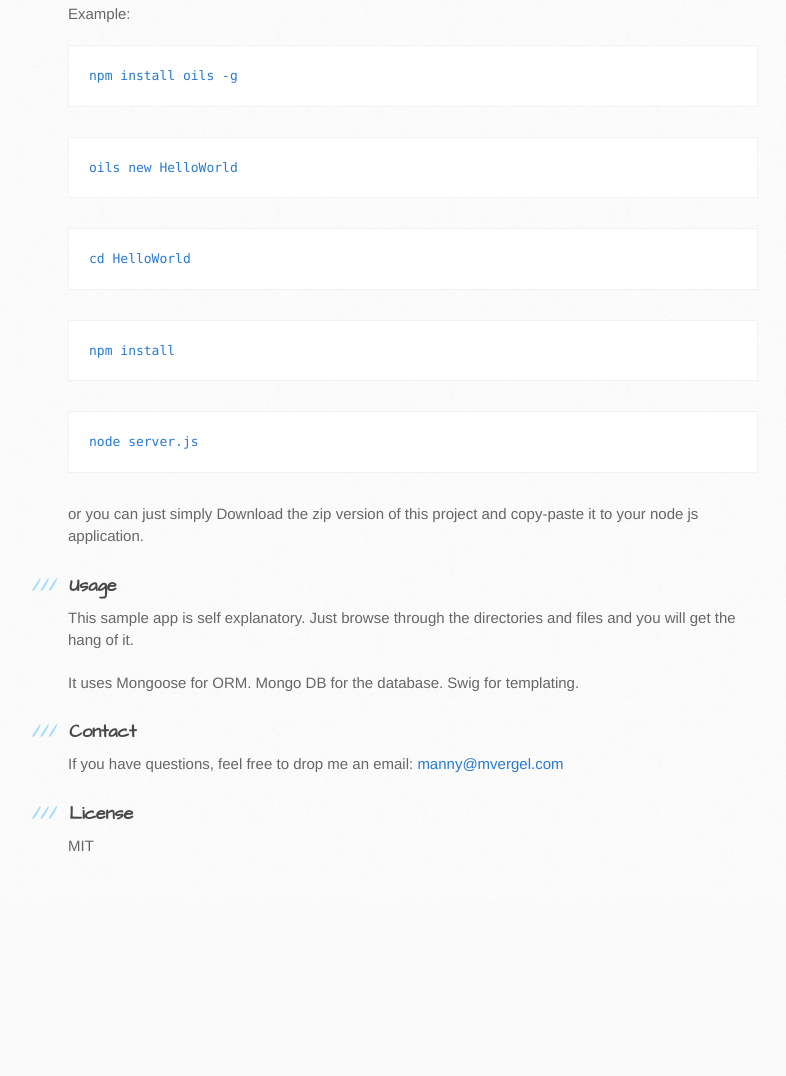
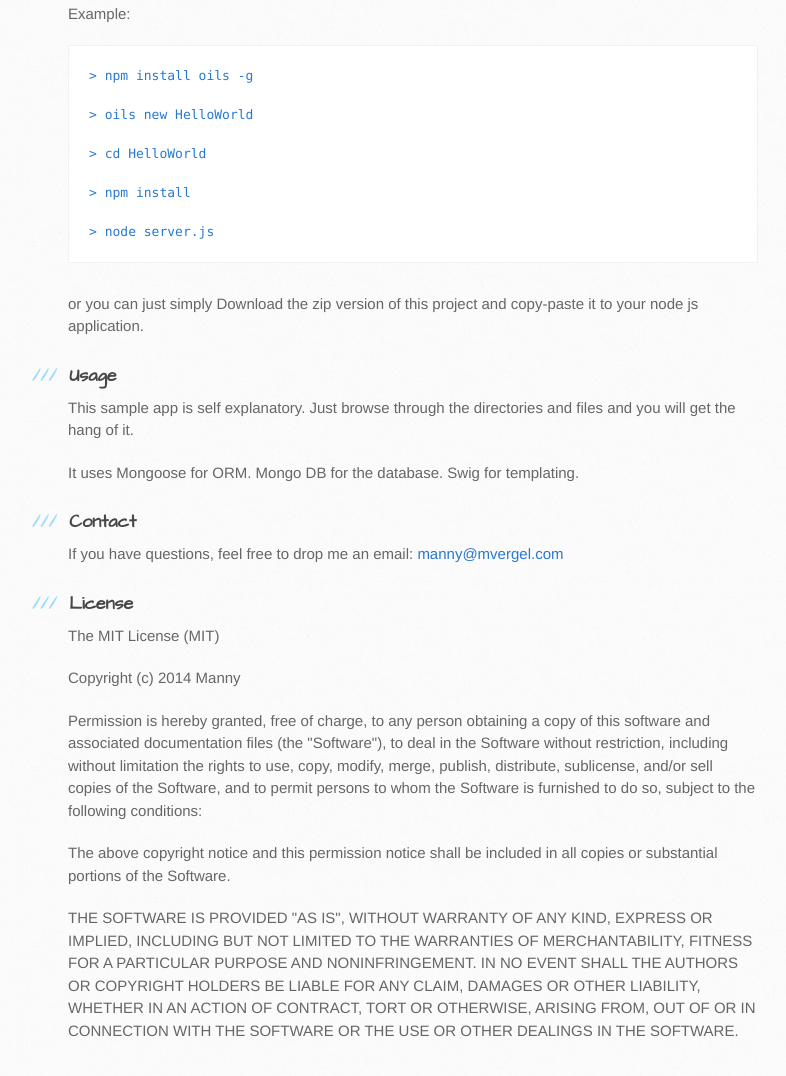
Before and after one commit to mannyvergel/oils-js, a plain HTML site: page index.html in a window 1280 px wide. Shown: the part 916-1992 px from the top of the page, without its empty margins (102-888 px from the left). Before the commit the page ends 1816 px from the top, so only its background shows below. Drawn offline with Linux system fonts and the light colour scheme.

```diff
--- a/index.html
+++ b/index.html
@@ -29,12 +29,12 @@
       <div class="inner clearfix">
         <section id="main-content">
           <h1>
-<a name="oils-js" class="anchor" href="#oils-js"><span class="octicon octicon-link"></span></a>Oils js</h1>
+<a name="oils" class="anchor" href="#oils"><span class="octicon octicon-link"></span></a>oils</h1>
 
 <h3>
-<a name="oils-js-1" class="anchor" href="#oils-js-1"><span class="octicon octicon-link"></span></a>Oils js</h3>
+<a name="oils-js" class="anchor" href="#oils-js"><span class="octicon octicon-link"></span></a>Oils JS</h3>
 
-<p>Oils is a framework built on top of Express framework. It's very flexible and very simple to use, you'll love it! </p>
+<p>Oils is a web framework built on top of Express framework. It's very flexible and very simple to use, you'll love it! </p>
 
 <p>It is primarily used to create Openshift Node JS Applications. You can also use this for other projects as the variable dependencies are just very few and are all in the configuration file.</p>
 
@@ -58,19 +58,15 @@
 
 <p>Example:</p>
 
-<pre><code>npm install oils -g
-</code></pre>
+<pre><code>&gt; npm install oils -g
 
-<pre><code>oils new HelloWorld
-</code></pre>
+&gt; oils new HelloWorld
 
-<pre><code>cd HelloWorld
-</code></pre>
+&gt; cd HelloWorld
 
-<pre><code>npm install
-</code></pre>
+&gt; npm install
 
-<pre><code>node server.js
+&gt; node server.js
 </code></pre>
 
 <p>or you can just simply Download the zip version of this project and copy-paste it to your node js application.</p>
@@ -90,7 +86,26 @@
 <h3>
 <a name="license" class="anchor" href="#license"><span class="octicon octicon-link"></span></a>License</h3>
 
-<p>MIT</p>
+<p>The MIT License (MIT)</p>
+
+<p>Copyright (c) 2014 Manny</p>
+
+<p>Permission is hereby granted, free of charge, to any person obtaining a copy of
+this software and associated documentation files (the "Software"), to deal in
+the Software without restriction, including without limitation the rights to
+use, copy, modify, merge, publish, distribute, sublicense, and/or sell copies of
+the Software, and to permit persons to whom the Software is furnished to do so,
+subject to the following conditions:</p>
+
+<p>The above copyright notice and this permission notice shall be included in all
+copies or substantial portions of the Software.</p>
+
+<p>THE SOFTWARE IS PROVIDED "AS IS", WITHOUT WARRANTY OF ANY KIND, EXPRESS OR
+IMPLIED, INCLUDING BUT NOT LIMITED TO THE WARRANTIES OF MERCHANTABILITY, FITNESS
+FOR A PARTICULAR PURPOSE AND NONINFRINGEMENT. IN NO EVENT SHALL THE AUTHORS OR
+COPYRIGHT HOLDERS BE LIABLE FOR ANY CLAIM, DAMAGES OR OTHER LIABILITY, WHETHER
+IN AN ACTION OF CONTRACT, TORT OR OTHERWISE, ARISING FROM, OUT OF OR IN
+CONNECTION WITH THE SOFTWARE OR THE USE OR OTHER DEALINGS IN THE SOFTWARE.</p>
         </section>
 
         <aside id="sidebar">
```
Also changed, not shown: params.json (+1 -1 lines).
